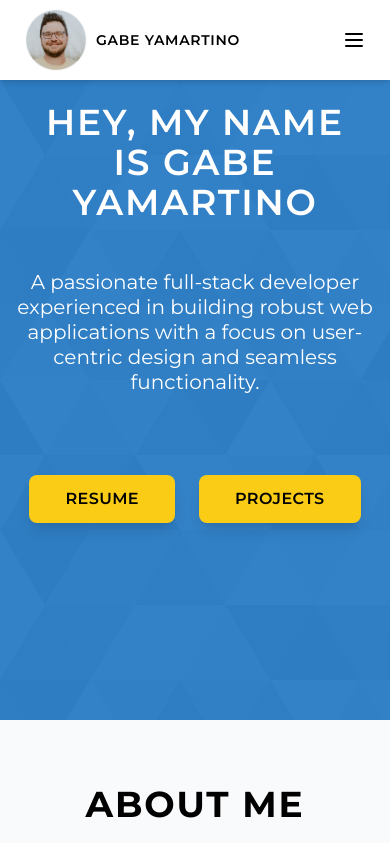
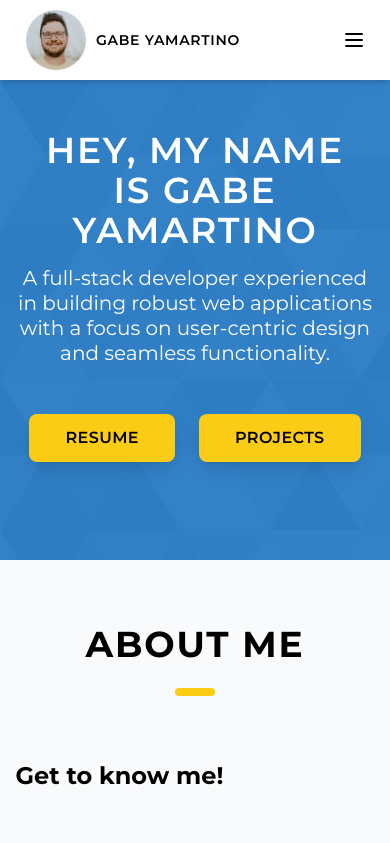
Before and after one commit to gabeyamartino/portfolio, a React (Vite) app: page / in a window 390 px wide. Shown: the top 843 px of the page. Built offline with nearby package versions, Linux system fonts and the light colour scheme.

Commit message:
Fixed resizing issue in home component on mobile

```diff
--- a/src/components/Header.tsx
+++ b/src/components/Header.tsx
@@ -11,7 +11,7 @@ const Header: React.FC<SectionProps> = ({ scrollToSection }) => {
 
   useEffect(() => {
     const handleResize = () => {
-      setIsMobile(window.innerWidth < 600);
+      setIsMobile(window.innerWidth < 625);
     };
 
     window.addEventListener("resize", handleResize);
--- a/src/components/Home.tsx
+++ b/src/components/Home.tsx
@@ -9,14 +9,13 @@ const Home: React.FC<SectionProps> = ({ id, scrollToSection }) => {
       id={id}
       className="relative m-0 flex h-64 max-h-full min-h-sectionMin scroll-m-20 items-center justify-center bg-main-bg sm:-mt-20 sm:h-screen sm:pt-20"
     >
-      <div className="flex h-full flex-col items-center justify-center space-y-8">
+      <div className="mt-24 flex h-full flex-col items-center justify-center sm:space-y-8">
         <h1 className="mx-6 text-center text-4xl font-semibold uppercase tracking-wider text-white md:text-6xl">
           Hey, My name is Gabe Yamartino
         </h1>
         <div className="w-full max-w-4xl p-4 text-center text-xl leading-tight text-white md:text-2xl">
-          A passionate full-stack developer experienced in building robust web
-          applications with a focus on user-centric design and seamless
-          functionality.
+          A full-stack developer experienced in building robust web applications
+          with a focus on user-centric design and seamless functionality.
         </div>
         <div className="flex gap-6">
           <a href="../assets/Resume_Yamartino_Gabe.pdf" target="_blank">
--- a/tailwind.config.js
+++ b/tailwind.config.js
@@ -3,18 +3,18 @@ export default {
   content: ["src/index.html", "./src/**/*.{js,ts,jsx,tsx}"],
   theme: {
     screens: {
-      sm: "600px",
+      "2xl": "1536px",
+      xl: "1280px",
+      lg: "900px",
       md: "768px",
-      lg: "900px",
-      xl: "1280px",
-      "2xl": "1536px",
+      sm: "625px",
     },
     extend: {
       maxHeight: {
         sectionMax: "60rem",
       },
       minHeight: {
-        sectionMin: "40rem",
+        sectionMin: "30rem",
       },
       width: {
         xxl: "560px",
```
